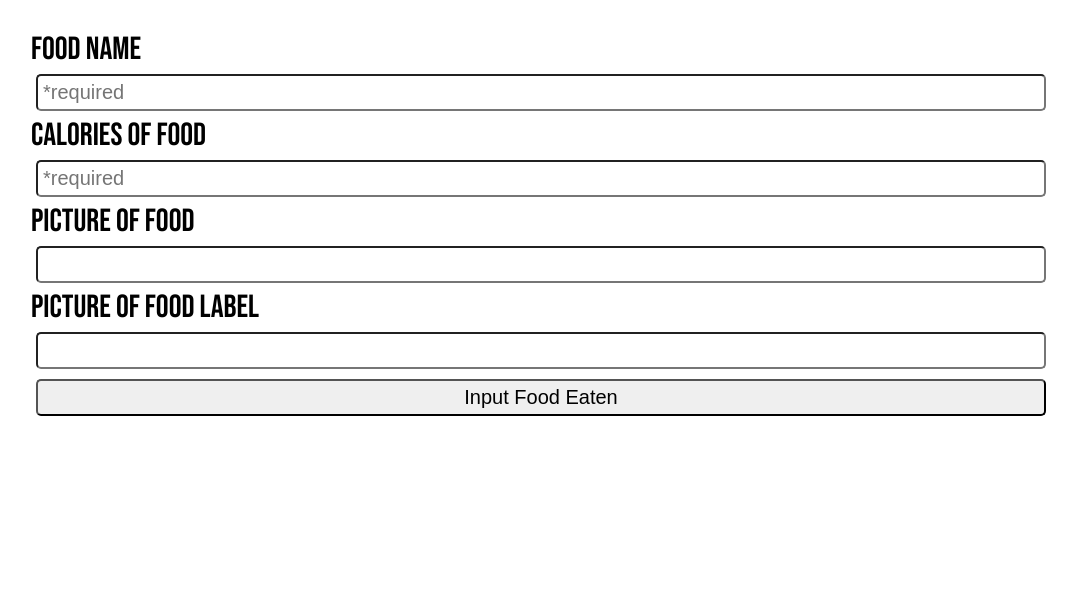
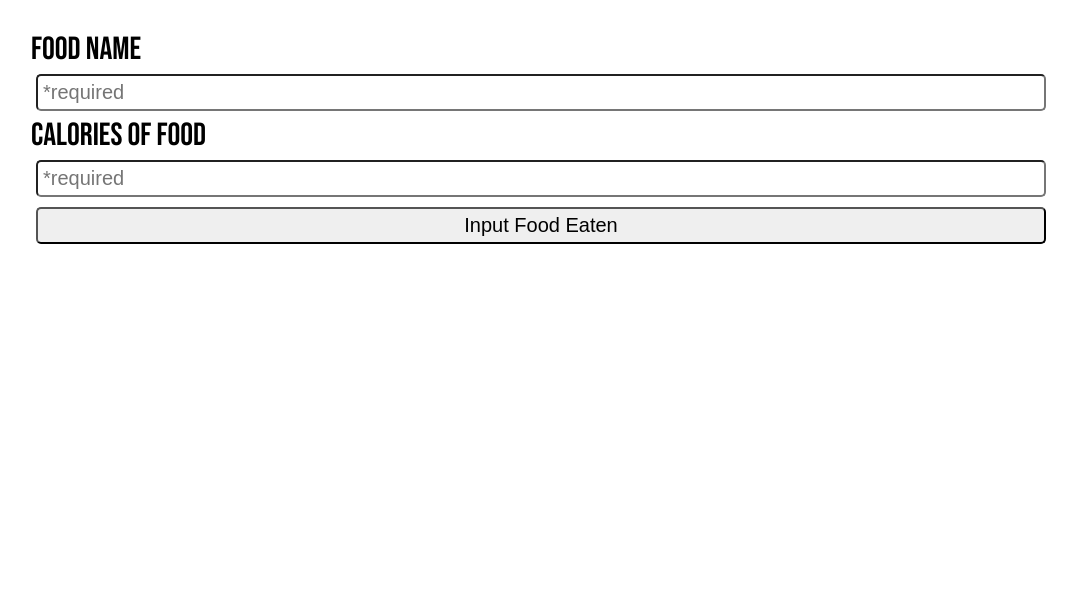
Before and after one commit to abdullahmorrison/WeightLossTracker, a PHP site: page /addFood.php in a window 1280 px wide. Shown: the part 77-686 px from the top of the page, without its empty margins (99-1176 px from the left). Run offline with PHP 8.4, Linux system fonts and the light colour scheme.

Commit message:
removed parts for minimalization

```diff
--- a/public/views/addFood.php
+++ b/public/views/addFood.php
@@ -23,12 +23,6 @@
         <label for="calories">Calories of Food</label>
         <input id='calories' name="calories" inputmode="numeric" placeholder="*required" required/>
 
-        <label for="foodPicture">Picture of Food</label>
-        <input id='foodPicture' class='picture' name="foodPicture"/>
-
-        <label for="labelPicture">Picture of Food Label</label>
-        <input id='labelPicture' class='picture' name="labelPicture"/>
-
         <input type="submit" name="food" value="Input Food Eaten"/><!-- DISABLE BUTTON ONCE CLICKED-->
     </form>
     <?php
```
